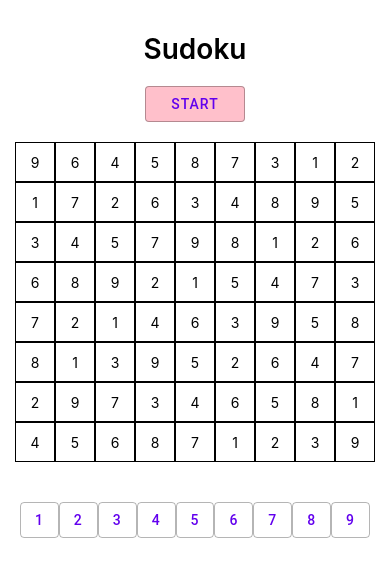
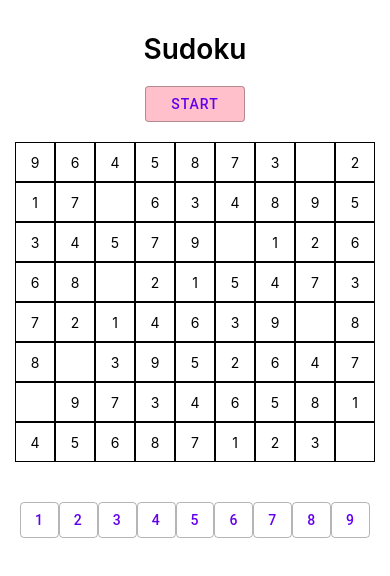
Before and after one commit to cheemurakami/react-native-sudoku, a React Native app: screen / in a window 390 px wide. Both pictures are taken after a click on the button "START". Shown: the top 576 px of the page. Built offline with nearby package versions, Linux system fonts and the light colour scheme; what react-native would draw is missing.

Commit message:
It generates to hide one random number in each row when pressing start button

```diff
--- a/App.tsx
+++ b/App.tsx
@@ -9,7 +9,6 @@
  */
 
 import React, {useState} from 'react';
-
 import {
   SafeAreaView,
   StyleSheet,
@@ -58,12 +57,20 @@ const App = () => {
               {answers.map((answerRows, index) => {
                 return (
                   <View style={styles.row} key={index}>
-                    {answerRows.map((num) => {
-                      return (
-                        <View style={styles.cell} key={num}>
-                          <Text style={styles.cellText}>{num}</Text>
-                        </View>
-                      );
+                    {answerRows.map((num, rowIndex) => {
+                      if (rowIndex === randomIndexArr[index]) {
+                        return (
+                          <View style={styles.cell} key={num}>
+                            <Text style={styles.cellText} />
+                          </View>
+                        );
+                      } else {
+                        return (
+                          <View style={styles.cell} key={num}>
+                            <Text style={styles.cellText}>{num}</Text>
+                          </View>
+                        );
+                      }
                     })}
                   </View>
                 );
```
